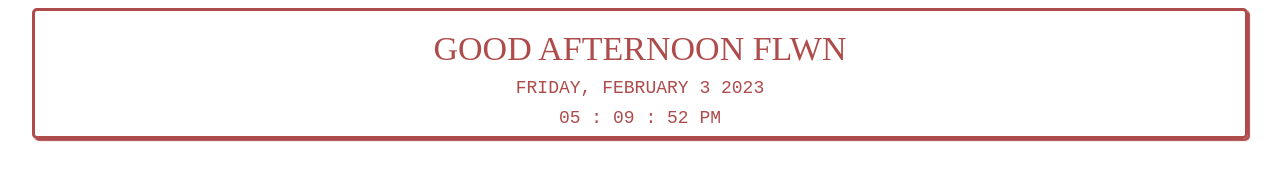
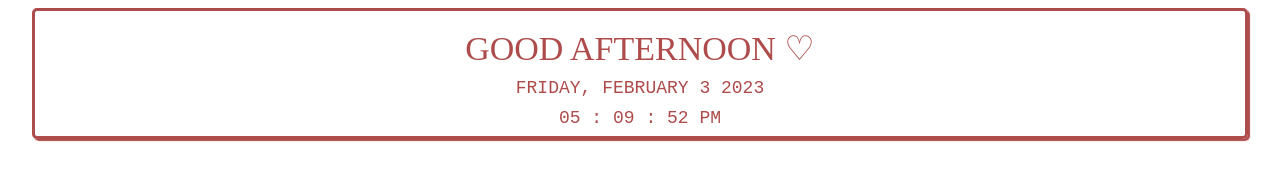
Before and after one commit to spearhyunho/notion, a plain HTML site: page index.html in a window 1280 px wide. Drawn offline with Linux system fonts and the light colour scheme.

Commit message:
Update index.html

```diff
--- a/index.html
+++ b/index.html
@@ -95,7 +95,7 @@
 
 function dispalyGreetings(today){
         hrs = today.getHours();
-        name="flwn"
+        name="♡"
         if (hrs < 12)
             greet = 'Good Morning  '+name;
         else if (hrs >= 12 && hrs <= 17)
```
